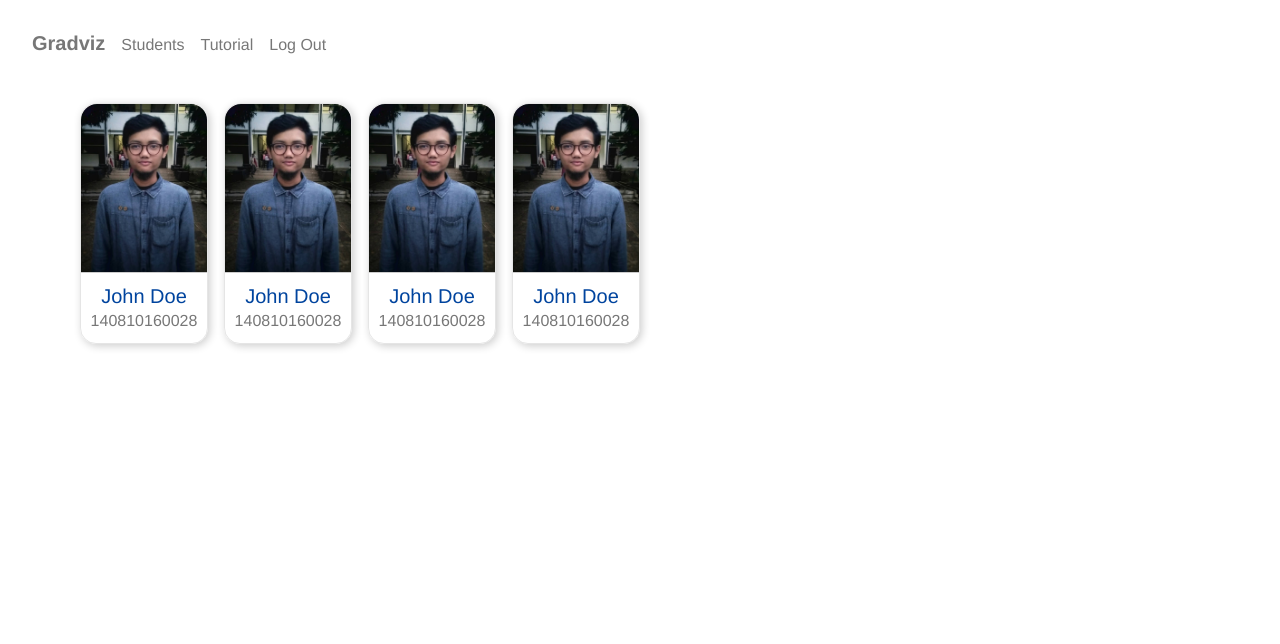
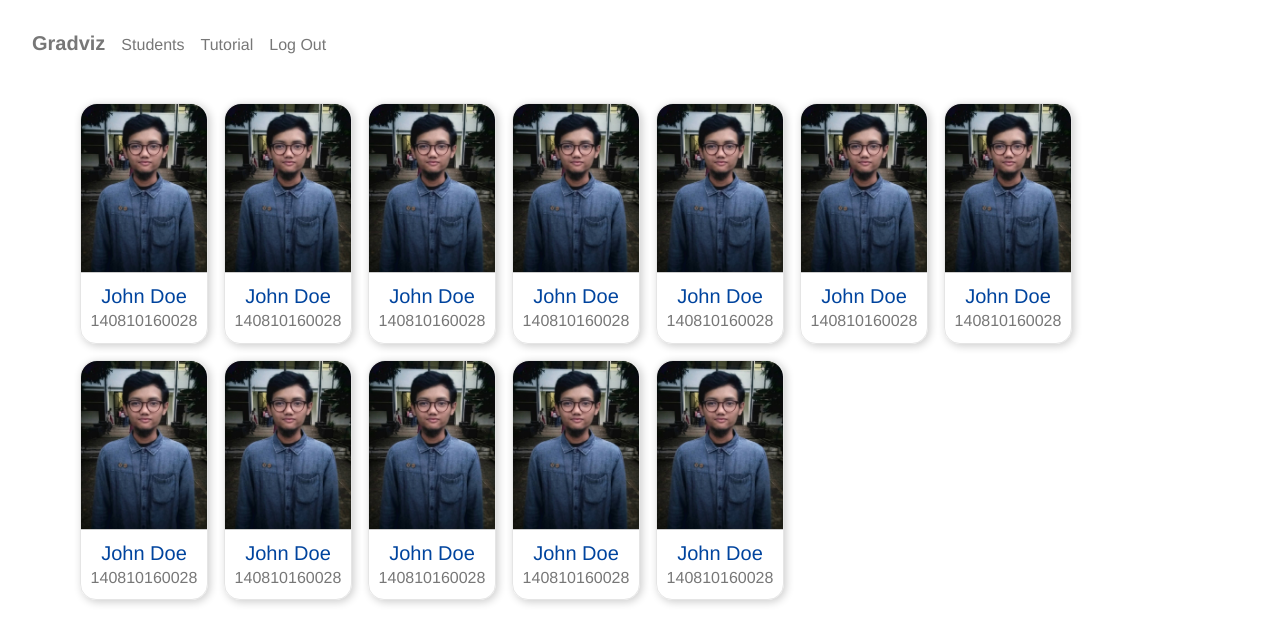
Before and after one commit to fahmifan/grad-viz-react, a React (Create React App) app: page /students in a window 1280 px wide. Shown: the top 644 px of the page. Built offline with nearby package versions, Linux system fonts and the light colour scheme.

Commit message:
Add more Students for dummy

```diff
--- a/src/containers/Students/Students.js
+++ b/src/containers/Students/Students.js
@@ -10,6 +10,15 @@ class Students extends Component {
         <Student />
         <Student />
         <Student />
+        <Student />
+        <Student />
+        <Student />
+        <Student />
+        <Student />
+        <Student />
+        <Student />
+        <Student />
+
       </div>
     );
   }
```
